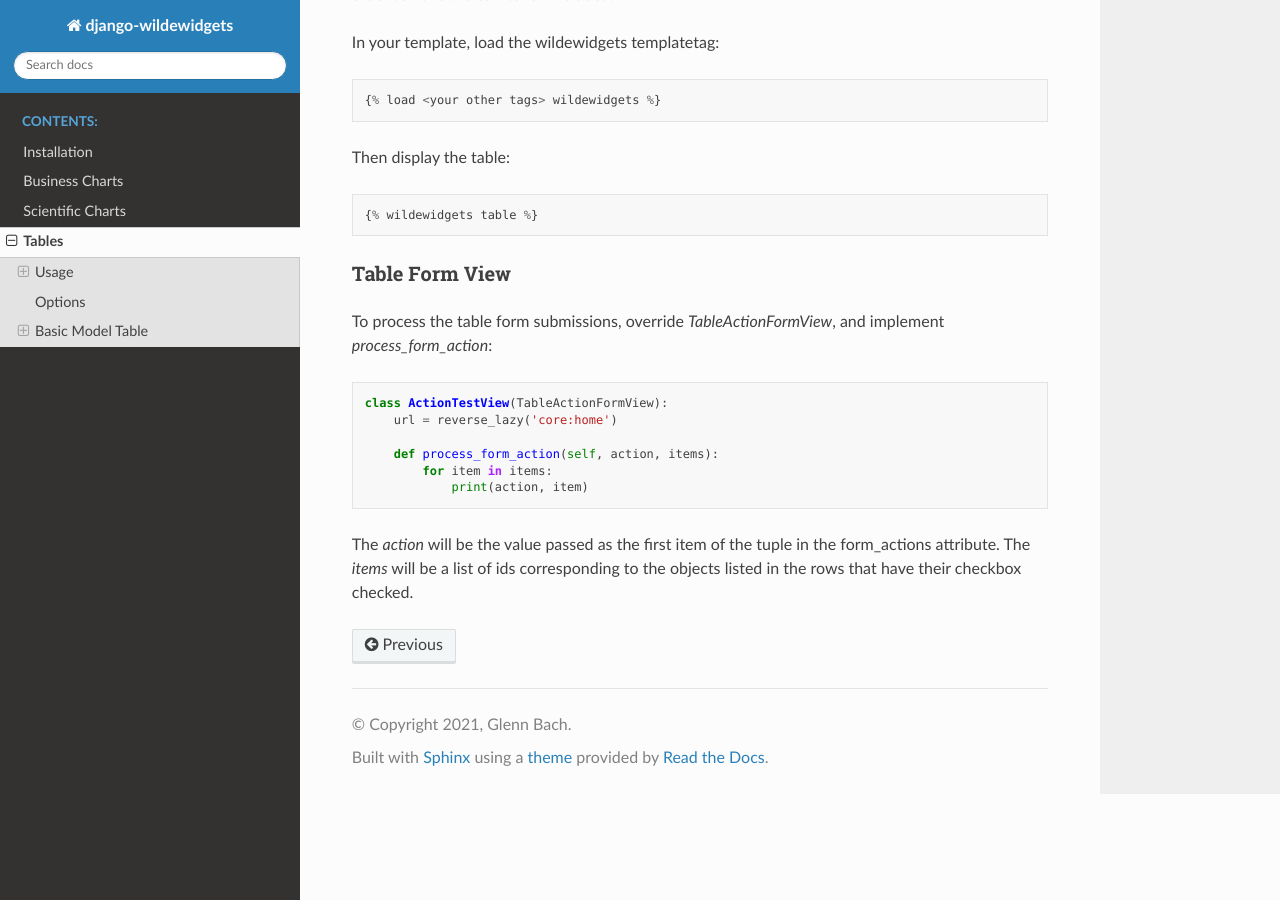
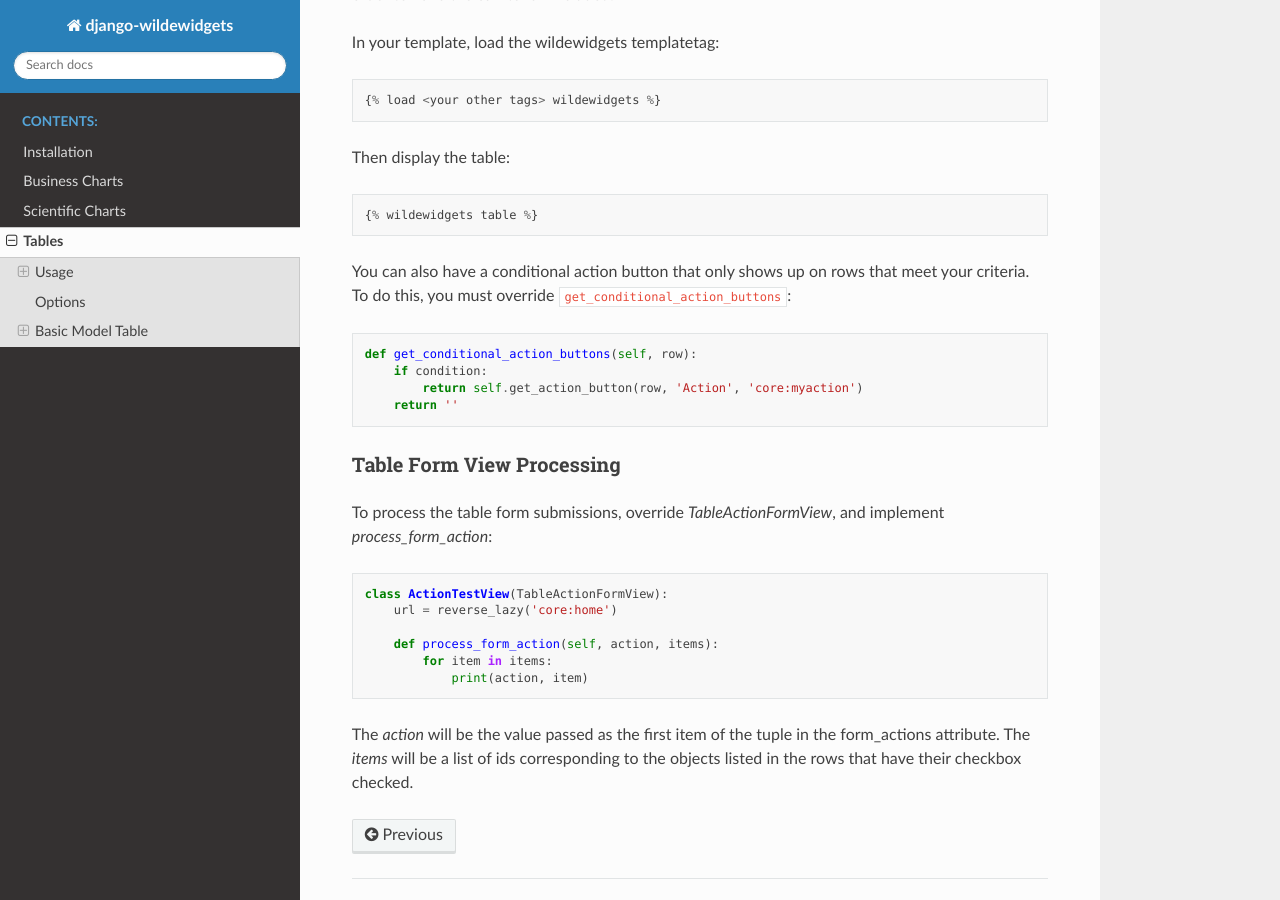
Before and after one commit to caltechads/django-wildewidgets, a Sphinx documentation site: the page built from docs/tables.rst, in a window 1280 px wide and 900 px high, scrolled down 4960 px. Built offline with Sphinx 7.4.7 and the Read the Docs theme 2.0.0, drawn with Linux system fonts in a browser that asks for light colours.

Commit message:
doc explain conditional action buttons

```diff
--- a/docs/tables.rst
+++ b/docs/tables.rst
@@ -223,8 +223,15 @@ Then display the table::
 
     {% wildewidgets table %}
 
-Table Form View
----------------
+You can also have a conditional action button that only shows up on rows that meet your criteria. To do this, you must override ``get_conditional_action_buttons``::
+
+        def get_conditional_action_buttons(self, row):
+            if condition:
+                return self.get_action_button(row, 'Action', 'core:myaction')
+            return ''
+
+Table Form View Processing
+--------------------------
 
 To process the table form submissions, override `TableActionFormView`, and implement `process_form_action`::
 
```
